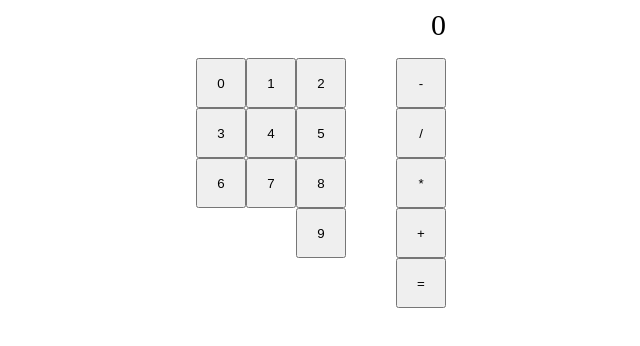
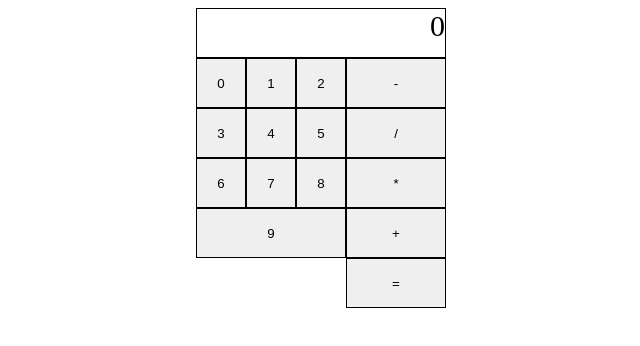
Before and after one commit to JasNagra92/Calculator, a plain HTML site: page index.html in a window 1280 px wide. Shown: the whole page, without its empty margins (319-959 px from the left). Drawn offline with Linux system fonts and the light colour scheme.

Commit message:
improve layout and style, still needs work

```diff
--- a/calc.js
+++ b/calc.js
@@ -69,8 +69,8 @@ operate.addEventListener("click", function () {
 for (i = 0; i < 10; i++) {
   let btn = document.createElement("button");
   btn.classList.add("number");
-  btn.id = i
   btn.textContent = i;
+  btn.id = "a" + i
   btn.onclick = function (e) {
     firstNumStr += e.target.textContent;
     display.textContent = firstNumStr;
--- a/stylesheet.css
+++ b/stylesheet.css
@@ -1,3 +1,6 @@
+*{
+    box-sizing: border-box;
+}
 .calculator-body{
     display:flex;
     flex-wrap:wrap;
@@ -12,19 +15,20 @@ body{
 .number{
     width:50px;
     height:50px;
+    flex: auto;
+    border:1px solid black;
 }
 #numberpad{
     width:150px;
     height:150px;
     display:flex;
     flex-wrap: wrap;
-    justify-content: flex-end;
-    flex-direction:row
-
+    flex-direction:row;
 }
 .operator{
-    width: 50px;
-    height:50px
+    width: 100px;
+    height:50px;
+    border:1px solid black;
 }
 #operators{
     width:100px;
@@ -37,4 +41,5 @@ body{
     height:50px;
     font-size: 30px;
     text-align: right;
+    border:1px solid black
 }
```
